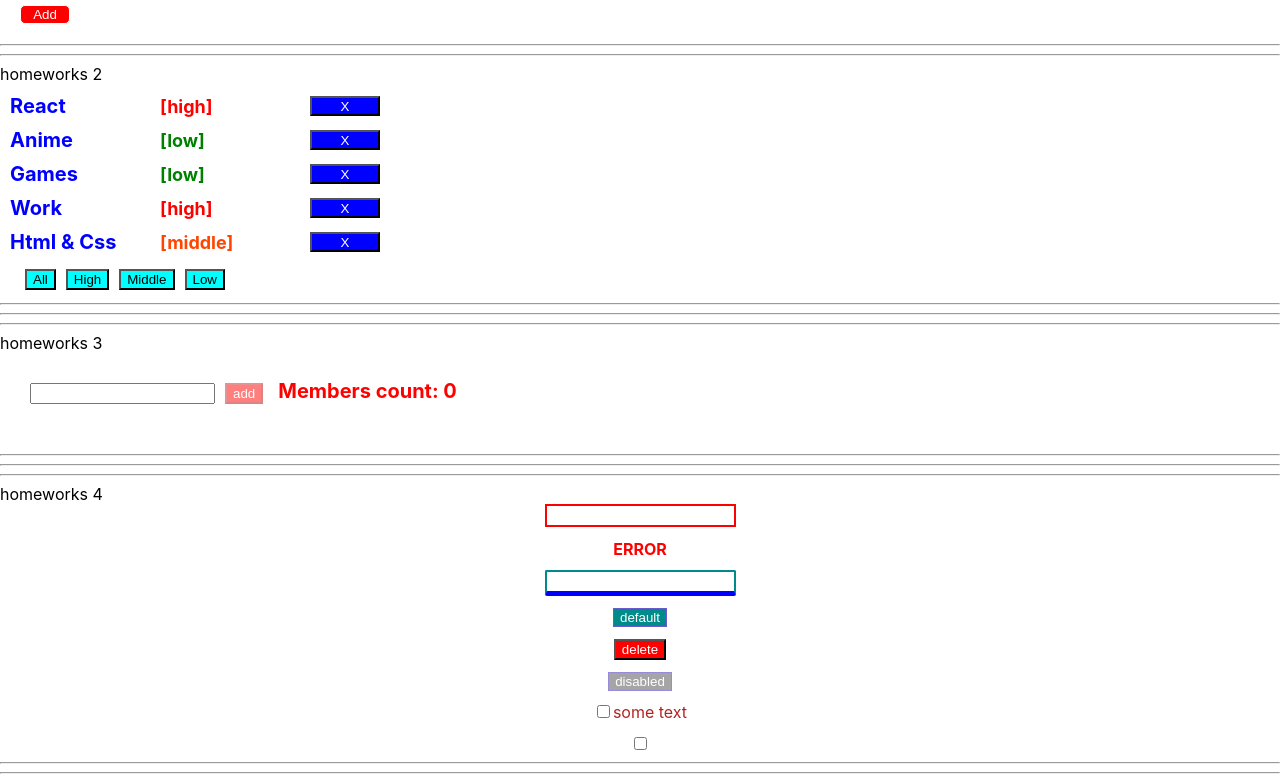
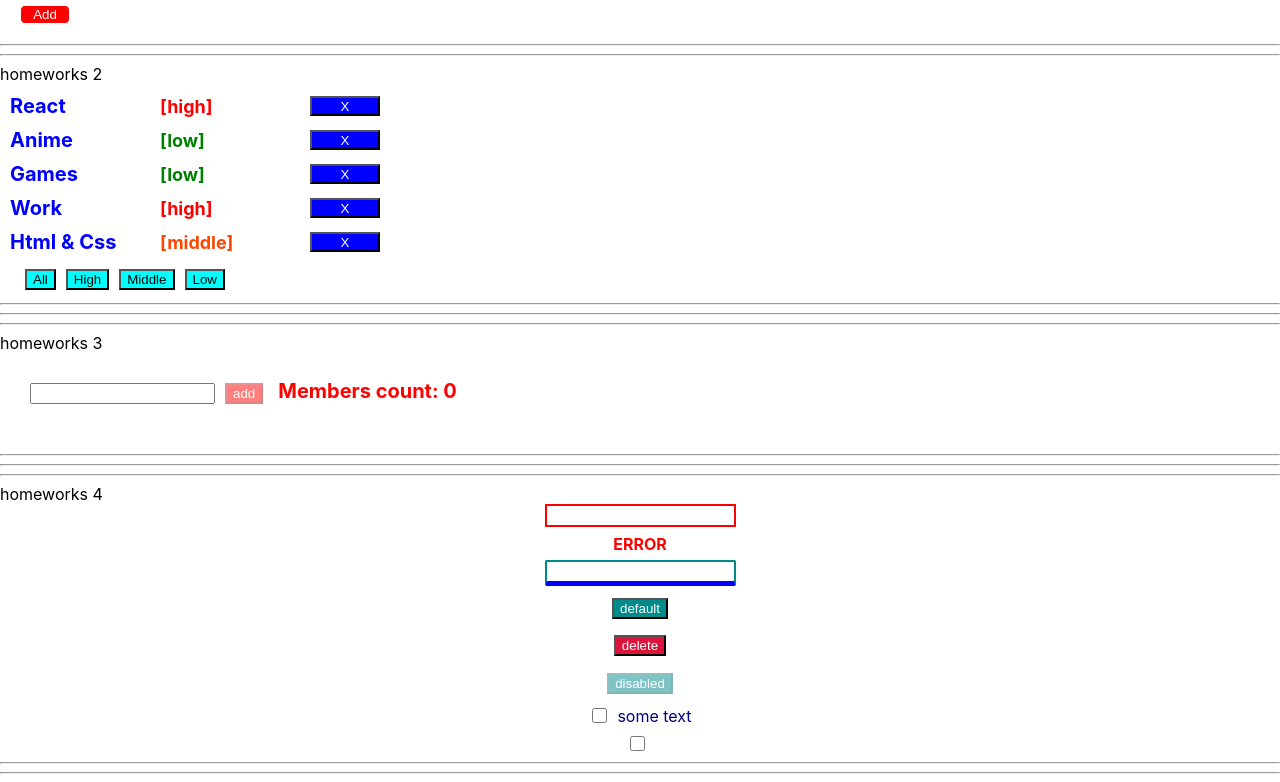
Before and after one commit to andreisemianiuk/hw, a React (Create React App) app: page /#/pre-junior in a window 1280 px wide. Shown: the part 331-1113 px from the top of the page. Built offline with nearby package versions, Linux system fonts and the light colour scheme.

Commit message:
refactor HW4

```diff
--- a/src/p2-homeworks/h4/common/c2-SuperButton/SuperButton.module.css
+++ b/src/p2-homeworks/h4/common/c2-SuperButton/SuperButton.module.css
@@ -1,21 +1,84 @@
+@keyframes blink {
+  from {
+    left: -100%
+  } to {
+    left: 100%;
+      }
+}
+
 .default {
   background-color: darkcyan;
   color: white;
-  outline: transparent;
-  border: 1px solid slateblue;
-}
-
-.default:hover {
-  background-color: slateblue;
-  transition-duration: 0.8s;
-}
-
-.default:disabled {
-  opacity: 0.7;
-  background-color: grey;
+  outline: none;
 }
 
 .red {
   color: white;
-  background: red;
+  background: crimson;
 }
+
+.button {
+  position: relative;
+  margin: 5px;
+  overflow: hidden;
+  cursor: pointer;
+}
+
+.button::after {
+  display: block;
+  content: '';
+  position: absolute;
+
+  left: -130%;
+  top: 0;
+  height: 100%;
+  width: 20%;
+
+  transform: skew(-45deg);
+
+  background-color: white;
+  opacity: .5;
+
+  z-index: 100;
+}
+
+.button:hover::after {
+  animation: blink .3s ease;
+}
+
+.button:hover::before {
+  display: block;
+  content: '';
+  position: absolute;
+
+  left: -100vw;
+  top: 0;
+  height: 100vh;
+  width: 300vw;
+
+  background-color: white;
+  opacity: .3;
+  z-index: 99;
+}
+
+.button:focus {
+  outline: 1px solid aqua;
+}
+
+.button:active {
+  background: #99ff99;
+}
+
+.button:disabled {
+  color: white;
+  opacity: .5;
+  cursor: auto;
+}
+
+.button:disabled::after {
+  z-index: -1;
+}
+
+.button:disabled::before {
+  z-index: -1;
+}
--- a/src/p2-homeworks/h4/common/c2-SuperButton/SuperButton.tsx
+++ b/src/p2-homeworks/h4/common/c2-SuperButton/SuperButton.tsx
@@ -14,7 +14,7 @@ const SuperButton: React.FC<SuperButtonPropsType> = (
         ...restProps// все остальные пропсы попадут в объект restProps, там же будет children
     }
 ) => {
-    const finalClassName = `${red ? s.red : s.default} ${className}`
+    const finalClassName = `${s.button} ${red ? s.red : s.default} ${className}`
 
     return (
         <button
--- a/src/p2-homeworks/h4/common/c3-SuperCheckbox/SuperCheckbox.module.css
+++ b/src/p2-homeworks/h4/common/c3-SuperCheckbox/SuperCheckbox.module.css
@@ -1,7 +1,30 @@
+.label {
+  display: flex;
+  align-items: center;
+  cursor: pointer;
+}
+
 .checkbox {
-  background-color: crimson;
+  /*appearance: none;*/
+
+  width: 15px;
+  height: 15px;
+  /*background: white;*/
+  /*border: 1px solid cadetblue;*/
+  /*border-radius: 2px;*/
+  margin-right: 10px;
+  cursor: pointer;
+}
+
+.checkbox:checked {
+  /*appearance: none;*/
+  /*background-image: url("check.png");*/
+}
+
+.checkbox:focus {
+  outline: 1px solid darkcyan;
 }
 
 .spanClassName {
-  color: firebrick;
+  color: navy;
 }
--- a/src/p2-homeworks/h4/common/c3-SuperCheckbox/SuperCheckbox.tsx
+++ b/src/p2-homeworks/h4/common/c3-SuperCheckbox/SuperCheckbox.tsx
@@ -35,7 +35,7 @@ const SuperCheckbox: React.FC<SuperCheckboxPropsType> = ({
   const finalInputClassName = `${s.checkbox} ${className ? className : ''}`
 
   return (
-    <label>
+    <label className={s.label}>
       <input
         type={'checkbox'}
         onChange={onChangeCallback}
```
